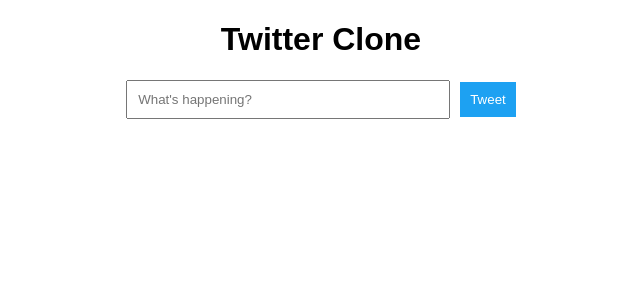
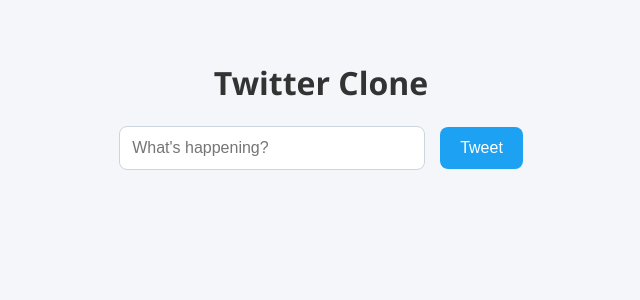
Before and after one commit to ParwinMirzaei/twitter-clone, a React (Vite) app: page / in a window 1280 px wide. Shown: the top 300 px of the page, without its empty margins (319-959 px from the left). Built offline with nearby package versions, Linux system fonts and the light colour scheme; the HTML template or start-up script is replaced by a standard one.

Commit message:
Update index.css

```diff
--- a/src/index.css
+++ b/src/index.css
@@ -1,47 +1,80 @@
 body {
-  font-family: Arial, sans-serif;
+  font-family: 'Segoe UI', Tahoma, Geneva, Verdana, sans-serif;
   margin: 0;
   padding: 0;
+  background-color: #f4f6f9;
+  color: #333;
 }
 
 div {
   text-align: center;
+  padding: 20px;
 }
 
 form {
-  margin-bottom: 20px;
+  margin-bottom: 30px;
 }
 
 input {
-  padding: 10px;
-  margin-right: 10px;
-  width: 300px;
+  padding: 12px;
+  margin-right: 15px;
+  width: 280px;
+  font-size: 16px;
+  border: 1px solid #ccd6dd;
+  border-radius: 8px;
+  transition: border-color 0.3s ease;
+}
+
+input:focus {
+  outline: none;
+  border-color: #1da1f2;
+  box-shadow: 0 0 8px rgba(29, 161, 242, 0.3);
 }
 
 button {
-  padding: 10px;
+  padding: 12px 20px;
   background-color: #1da1f2;
   color: white;
   border: none;
+  border-radius: 8px;
+  font-size: 16px;
   cursor: pointer;
+  transition: background-color 0.3s ease, transform 0.2s ease;
 }
 
 button:hover {
   background-color: #0d8bf2;
+  transform: translateY(-2px);
+}
+
+button:active {
+  transform: translateY(1px);
 }
 
 ul {
   list-style-type: none;
   padding: 0;
+  margin: 0;
 }
 
 li {
-  background-color: #f5f8fa;
+  background-color: #ffffff;
   border: 1px solid #e1e8ed;
   margin-bottom: 10px;
-  padding: 10px;
-  border-radius: 10px;
-  max-width: 500px;
+  padding: 0;
+  border-radius: 15;
+  max-width: 600px;
   margin-left: auto;
   margin-right: auto;
+  box-shadow: 0 2px 6px rgba(0, 0, 0, 0.1);
+  transition: transform 0.2s ease, box-shadow 0.3s ease;
 }
+
+li:hover {
+  transform: translateY(-5px);
+  box-shadow: 0 4px 12px rgba(0, 0, 0, 0.1);
+}
+
+li:last-child {
+  margin-bottom: 0;
+}
```
